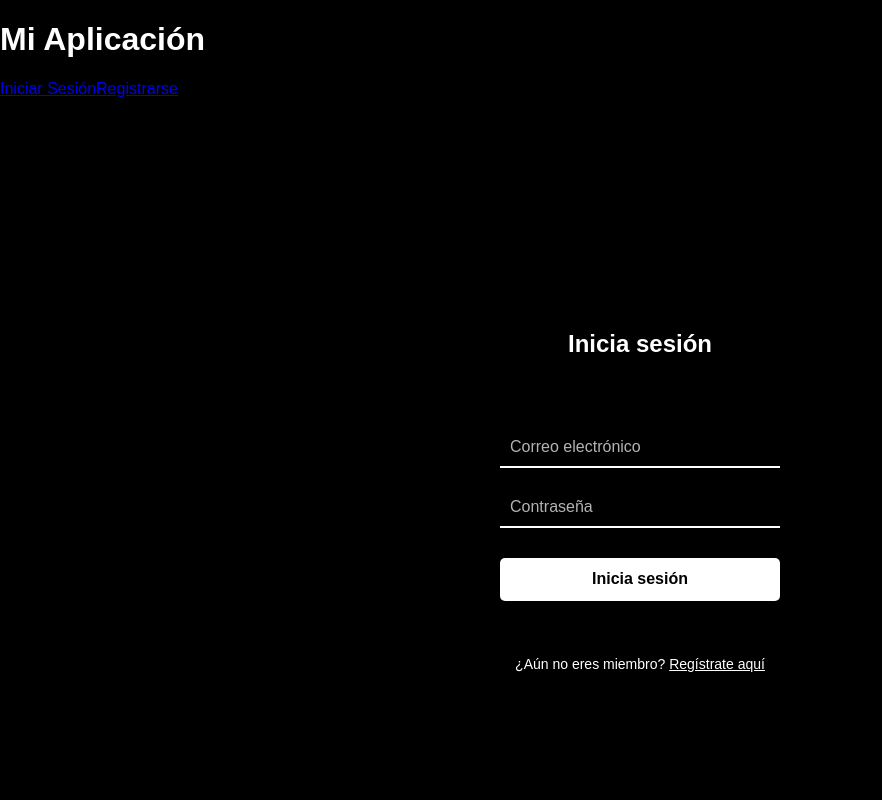
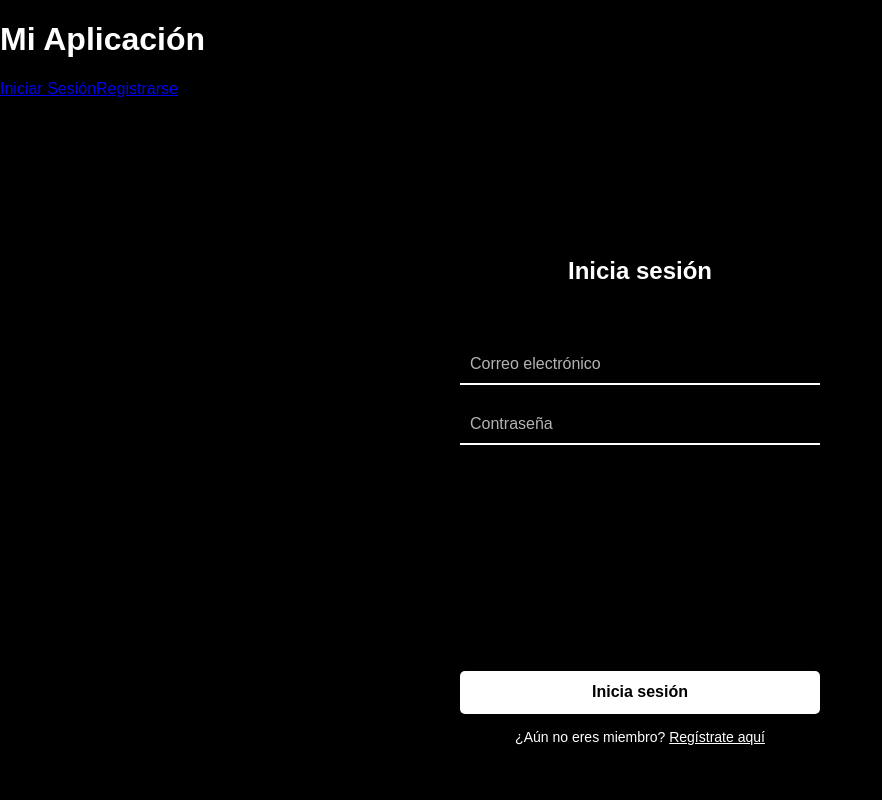
Before and after one commit to ramirotorino/web_project_around_auth, a React (Vite) app: page /signin in a window 1280 px wide. Shown: the top 800 px of the page, without its empty margins (0-882 px from the left). Built offline with nearby package versions, Linux system fonts and the light colour scheme; no server answers.

Commit message:
correccion estilos formulario login/register

```diff
--- a/src/blocks/login.css
+++ b/src/blocks/login.css
@@ -1,4 +1,3 @@
-/* Estilos generales para la pantalla de inicio de sesión */
 .login-container {
   display: flex;
   flex-direction: column;
@@ -10,25 +9,22 @@
   font-family: Arial, sans-serif;
 }
 
-/* Título */
 .login-title {
   font-size: 24px;
   font-weight: bold;
-  margin-bottom: 20px;
+  margin-bottom: 50px;
 }
 
-/* Formulario */
 .login-form {
   display: flex;
   flex-direction: column;
   width: 360px;
-  padding: 40px;
+  padding: 0px;
   background: black;
   border-radius: 10px;
   text-align: center;
 }
 
-/* Campos de entrada */
 .login-input {
   width: 100%;
   padding: 10px;
@@ -45,11 +41,10 @@
   color: rgba(255, 255, 255, 0.7);
 }
 
-/* Botón */
 .login-button {
   width: 100%;
   padding: 12px;
-  margin-top: 20px;
+  margin-top: 216px;
   background-color: white;
   color: black;
   font-size: 16px;
@@ -65,7 +60,6 @@
   color: white;
 }
 
-/* Enlace de registro */
 .login-register-link {
   margin-top: 15px;
   font-size: 14px;
```
